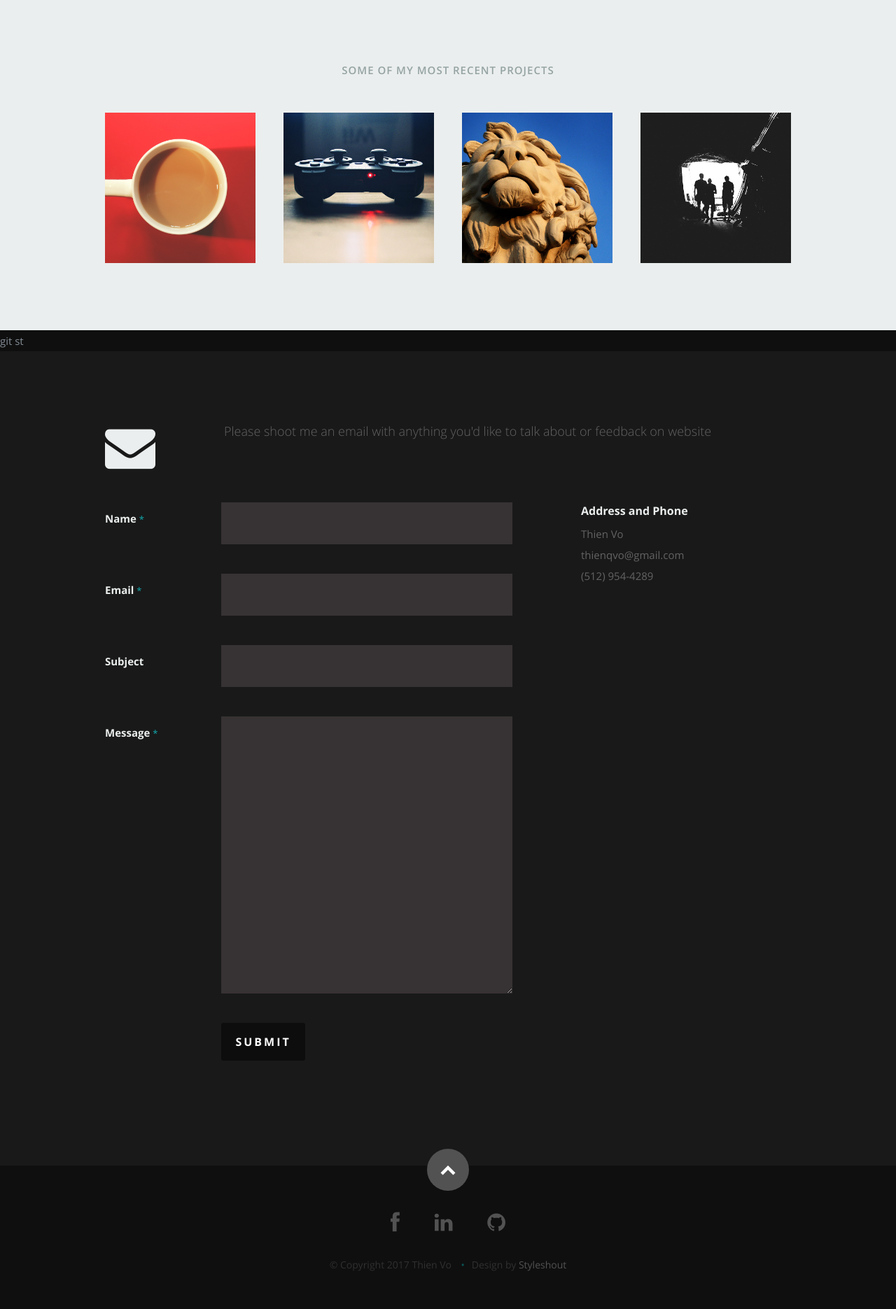
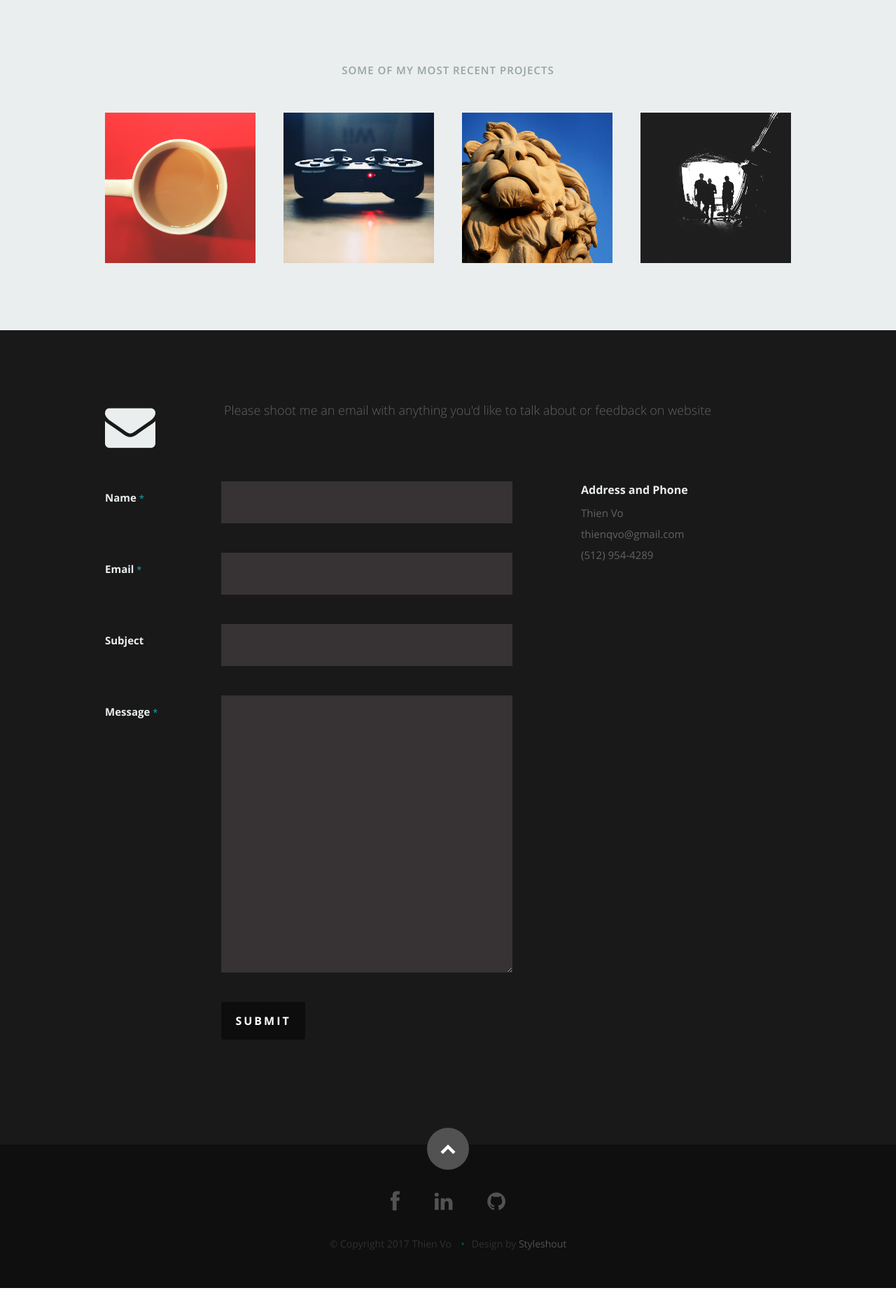
Before and after one commit to thien-vo/com-thienmint, a Flask app: page / in a window 1280 px wide. Shown: the part 3221-5092 px from the top of the page at 70% size. After the commit the page ends 5062 px from the top, so only its background shows below. Run offline with Flask 2, Linux system fonts and the light colour scheme; some libraries are stand-ins or nearby versions.

Commit message:
remove typo

```diff
--- a/app/templates/home.html
+++ b/app/templates/home.html
@@ -24,7 +24,7 @@
 
 {% include 'home/portfolio.html' %}
 
-{#{% include 'home/testimonials.html' %}#}git st
+{#{% include 'home/testimonials.html' %}#}
 
 {% include 'home/contact.html' %}
 </body>
```
